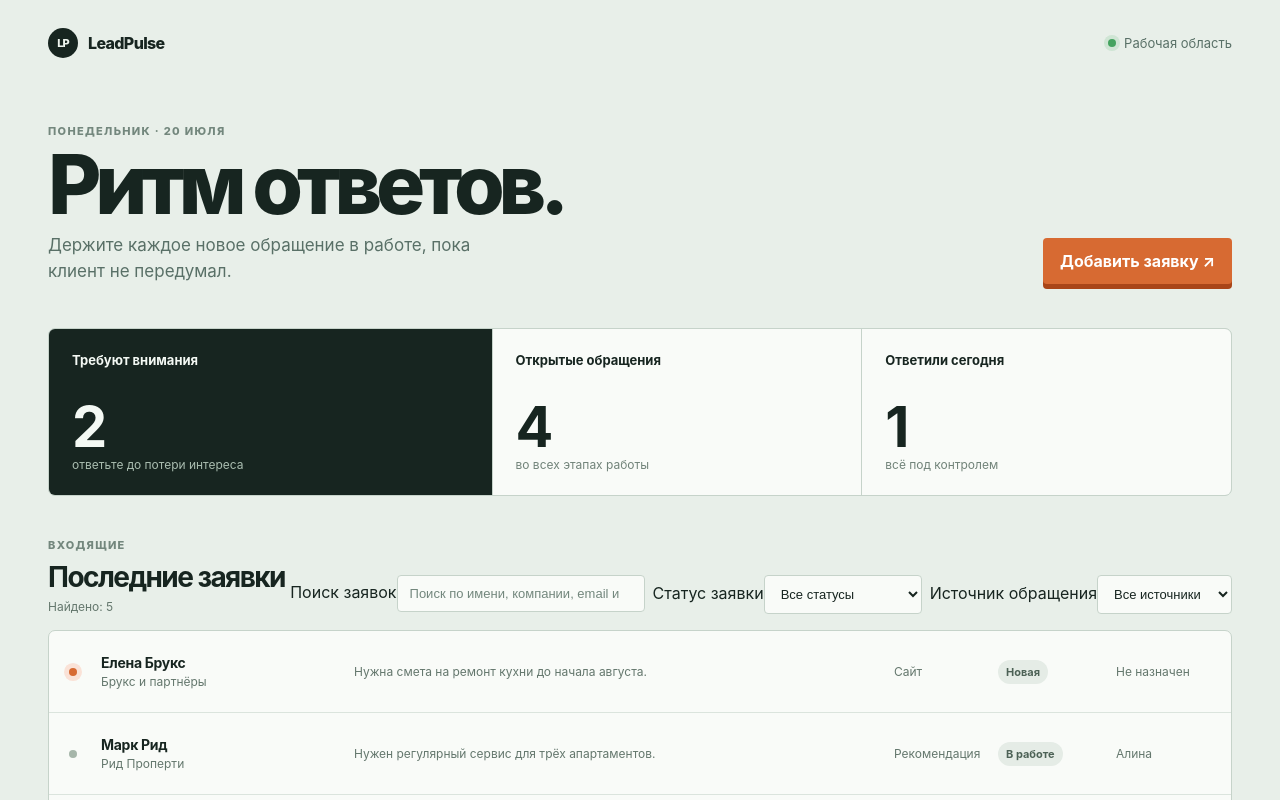
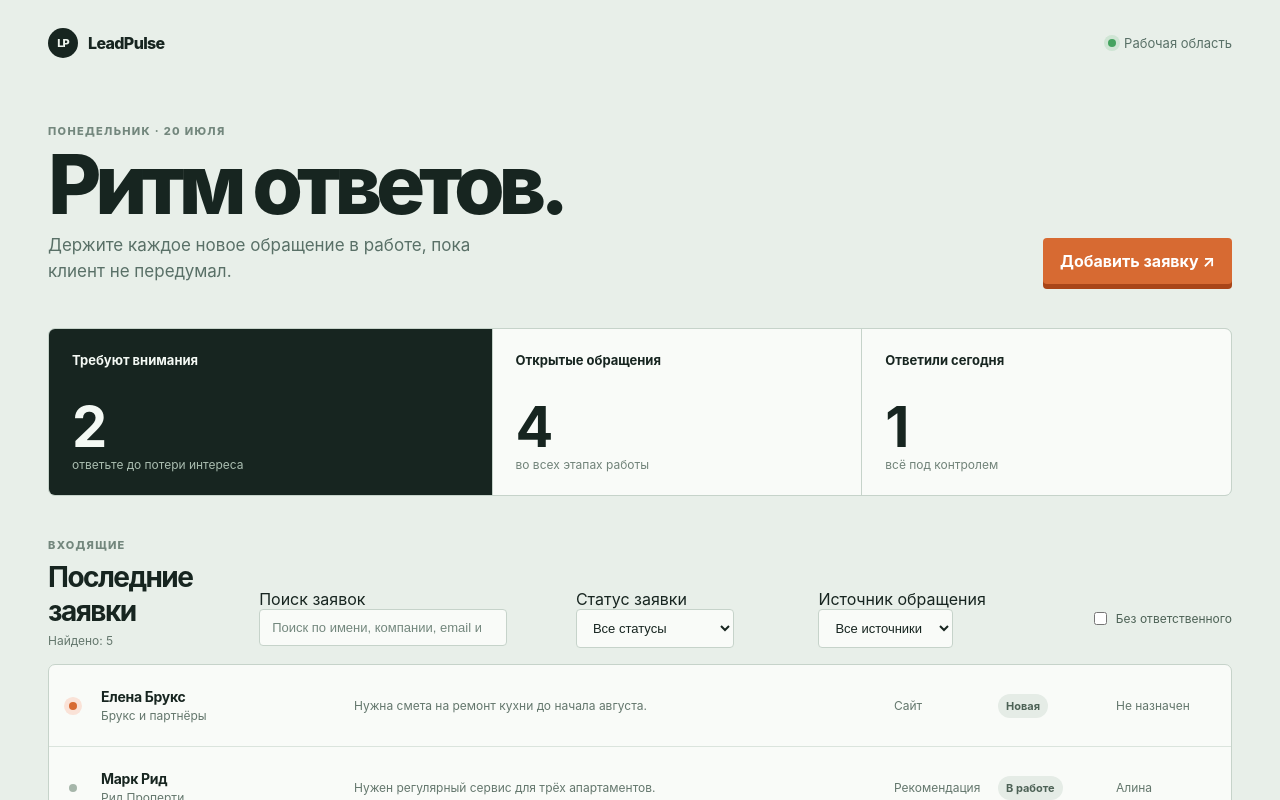
Before and after one commit to Dediinside/leadpulse, a React (Vite) app: page / in a window 1280 px wide. Shown: the top 800 px of the page. Built offline with nearby package versions, Linux system fonts and the light colour scheme.

Commit message:
feat: отфильтровать заявки без ответственного

```diff
--- a/src/App.tsx
+++ b/src/App.tsx
@@ -22,19 +22,22 @@ export default function App() {
   const [query, setQuery] = useState('');
   const [status, setStatus] = useState<LeadStatus | 'all'>('all');
   const [source, setSource] = useState<Lead['source'] | 'all'>('all');
+  const [withoutOwner, setWithoutOwner] = useState(false);
   const attention = getAttentionLeads(initialLeads, displayNow);
   const openLeads = initialLeads.filter(({ status }) => !['won', 'lost'].includes(status));
   const answeredToday = initialLeads.filter(({ answeredAt }) => answeredAt?.startsWith('2026-07-20')).length;
   const visibleLeads = initialLeads.filter(({ customer, company, email, phone }) =>
     `${customer} ${company} ${email} ${phone}`.toLocaleLowerCase().includes(query.trim().toLocaleLowerCase()),
   ).filter(({ status: leadStatus }) => status === 'all' || leadStatus === status)
-    .filter(({ source: leadSource }) => source === 'all' || leadSource === source);
-  const hasFilters = Boolean(query || status !== 'all' || source !== 'all');
+    .filter(({ source: leadSource }) => source === 'all' || leadSource === source)
+    .filter(({ owner }) => !withoutOwner || !owner);
+  const hasFilters = Boolean(query || status !== 'all' || source !== 'all' || withoutOwner);
 
   const resetFilters = () => {
     setQuery('');
     setStatus('all');
     setSource('all');
+    setWithoutOwner(false);
   };
 
   return (
@@ -108,6 +111,10 @@ export default function App() {
                 {Object.entries(sourceLabel).map(([item, label]) => <option key={item} value={item}>{label}</option>)}
               </select>
             </label>
+            <label className="owner-filter">
+              <input type="checkbox" checked={withoutOwner} onChange={({ target }) => setWithoutOwner(target.checked)} />
+              Без ответственного
+            </label>
           </div>
         </div>
         <div className="lead-list" role="list">
--- a/src/styles.css
+++ b/src/styles.css
@@ -35,6 +35,7 @@ h1 { max-width: 650px; margin-bottom: 10px; font-size: clamp(42px, 7vw, 82px); l
 h2 { margin: 0; font-size: 28px; letter-spacing: -.055em; }
 .lead-count { margin: 5px 0 0; color: #64776d; font-size: 12px; }
 .lead-controls { display: flex; gap: 8px; }
+.owner-filter { display: inline-flex; align-items: center; gap: 6px; color: #4d6256; font-size: 12px; white-space: nowrap; }
 .search-field input, .status-filter select { border: 1px solid #c6d3ca; border-radius: 4px; padding: 10px 12px; background: #f9fbf8; color: #172520; font-size: 13px; }
 .search-field input { width: 248px; }
 .status-filter select { cursor: pointer; }
```
Also changed, not shown: 1 other file (tests, documents, lock files or other folders).
